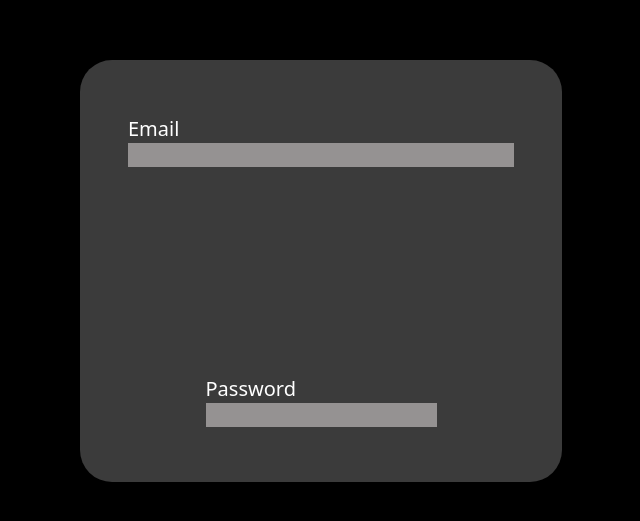
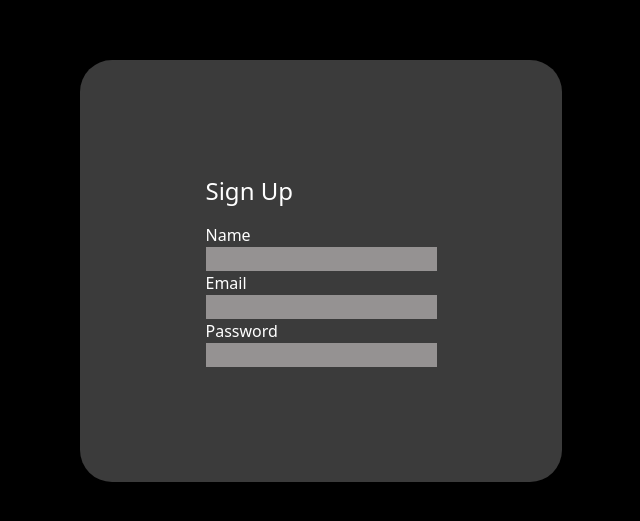
Before and after one commit to SinBin10/Task-Management-App, a React (Vite) app in the folder client/: page /signup in a window 1280 px wide. Shown: the part 129-650 px from the top of the page, without its empty margins (319-959 px from the left). Built offline with nearby package versions, Linux system fonts and the light colour scheme.

Commit message:
Added base code to singUp page

```diff
--- a/client/src/App.jsx
+++ b/client/src/App.jsx
@@ -1,11 +1,13 @@
-import { Login } from "./Pages/Login";
+
+import { SignUp } from "./Pages/SignUp";
 
 const App = () => {
   return (
     <div>
-      <Login />
+      <SignUp />
     </div>
   );
 };
 
+
 export default App;
--- a/client/src/Pages/SignUp.jsx
+++ b/client/src/Pages/SignUp.jsx
@@ -0,0 +1,24 @@
+export const SignUp = () => {
+
+  return (
+    <div>
+      <div className="w-[482px] h-[422px] bg-[#3B3B3B] rounded-4xl flex justify-center items-center">
+        <div className="flex flex-col">
+          <h1 className="text-white text-2xl mb-4 ">Sign Up</h1>
+          <label className="text-white" htmlFor="">
+            Name
+          </label>
+           <input className="bg-[#959292]" type="text" />
+          <label className="text-white" htmlFor="">
+            Email
+          </label>
+           <input className="bg-[#959292]" type="text" />
+          <label className="text-white" htmlFor="">
+            Password
+          </label>
+          <input className="bg-[#959292]" type="text" />
+        </div>
+      </div>
+    </div>
+  );
+}
```
